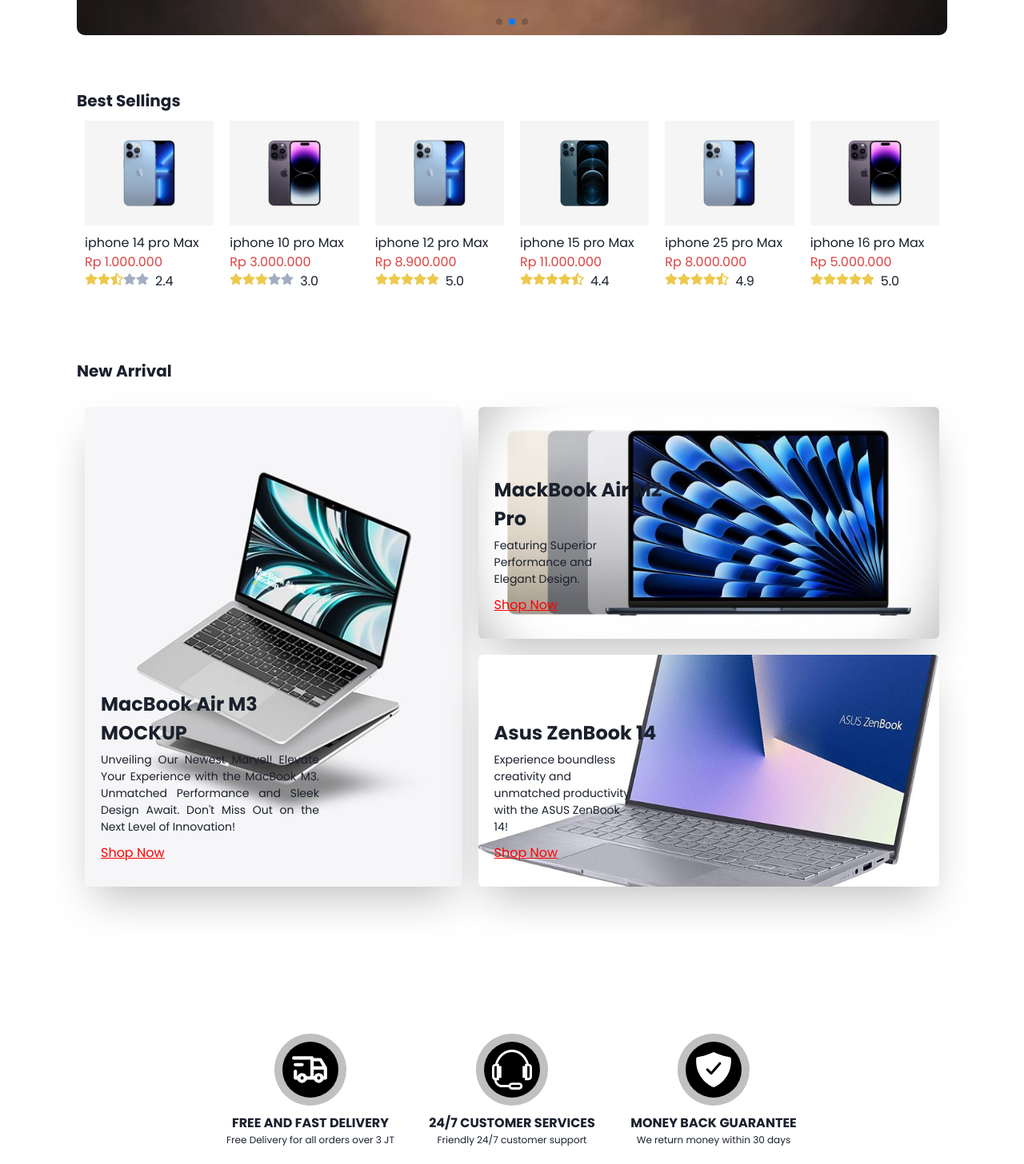
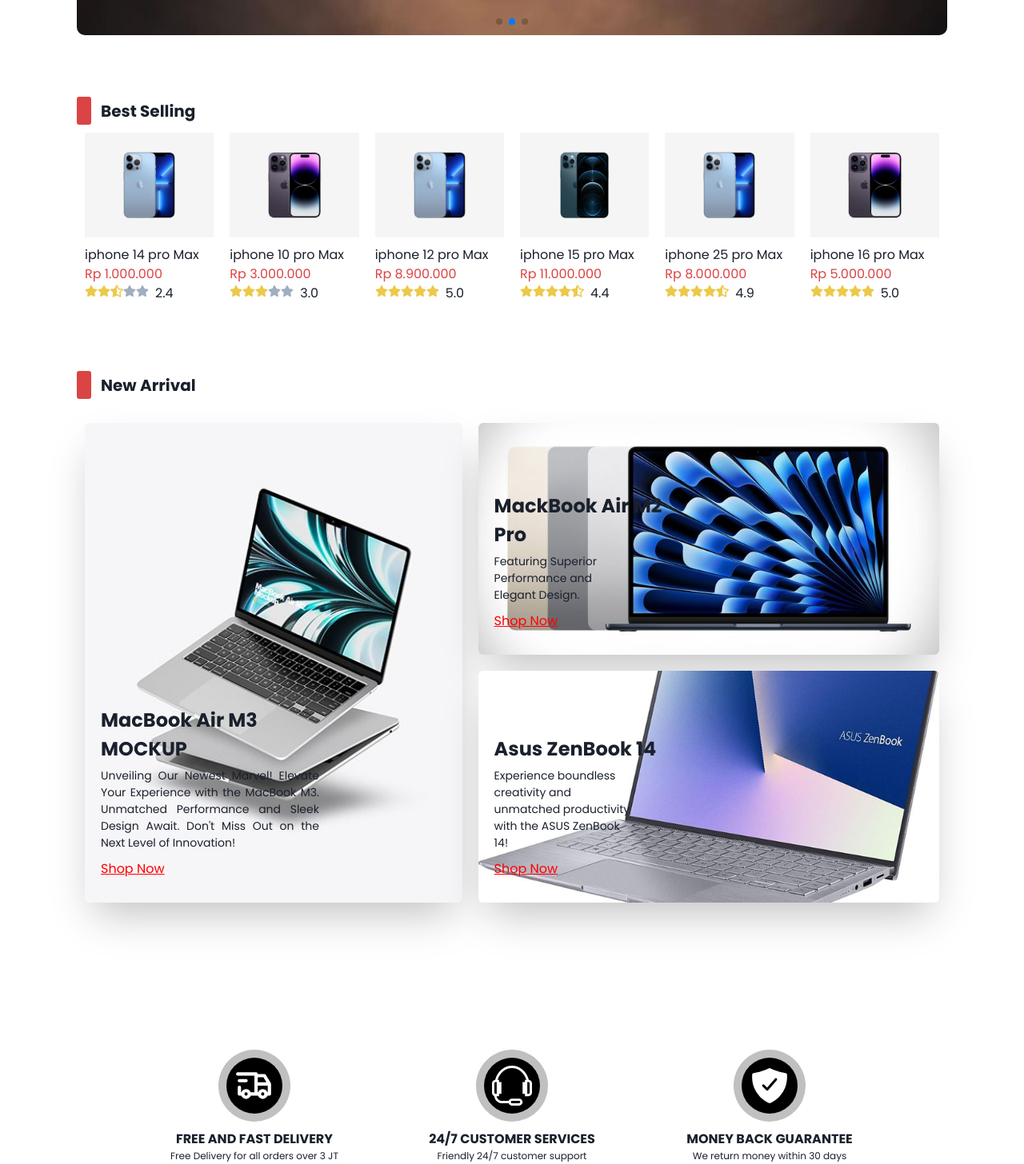
Before and after one commit to e-GadgetHub/gadgethub-fe, a React (Vite) app: page / in a window 1280 px wide. Shown: the part 479-1935 px from the top of the page at 80% size. Built offline with nearby package versions, Linux system fonts and the light colour scheme.

Commit message:
styling: minor changes

```diff
--- a/src/pages/Detail/DetailPage.tsx
+++ b/src/pages/Detail/DetailPage.tsx
@@ -21,7 +21,6 @@ import { CardBestSelling } from "../Home/component/CardBestSelling";
 import React from "react";
 import domy from "../../mock/databestselling.json";
 import { IBestSell } from "../../type";
-import { TbRectangleVerticalFilled } from "react-icons/tb";
 
 const DetailPage = () => {
   const [data, setData] = React.useState<IBestSell[]>([]);
@@ -70,12 +69,7 @@ const DetailPage = () => {
         </GridItem>
         <GridItem colSpan={5}>
           <Box>
-            <Image
-              w="100%"
-              h="100%"
-              src="https://bit.ly/dan-abramov"
-              alt="Dan Abramov"
-            />
+            <Image w="100%" h="100%" src="https://bit.ly/dan-abramov" alt="Dan Abramov" />
           </Box>
         </GridItem>
         <GridItem colSpan={4} ml={5}>
@@ -87,10 +81,9 @@ const DetailPage = () => {
             <Text>Rp 160.000</Text>
             <Box borderBottom="1px" borderColor={"gray"} py={6}>
               <Text align={"justify"}>
-                Deskripsi, Lorem ipsum dolor sit amet consectetur adipisicing
-                elit. Nisi amet minima veniam, facilis aperiam sapiente,
-                consequatur et, ut optio labore esse atque voluptas. Impedit
-                iure aliquam ab magni numquam quis!
+                Deskripsi, Lorem ipsum dolor sit amet consectetur adipisicing elit. Nisi amet minima veniam, facilis
+                aperiam sapiente, consequatur et, ut optio labore esse atque voluptas. Impedit iure aliquam ab magni
+                numquam quis!
               </Text>
             </Box>
             <HStack py={6}>
@@ -150,12 +143,7 @@ const DetailPage = () => {
               <Button colorScheme="red" w={52}>
                 Buy Now
               </Button>
-              <IconButton
-                variant="outline"
-                colorScheme="black"
-                aria-label="Send email"
-                icon={<FaRegHeart />}
-              />
+              <IconButton variant="outline" colorScheme="black" aria-label="Send email" icon={<FaRegHeart />} />
             </HStack>
             <Box w="100%" border="1px black solid" p={6}>
               <HStack>
@@ -164,9 +152,7 @@ const DetailPage = () => {
                 </Box>
                 <Flex direction={"column"} w="100%">
                   <Text fontWeight={"bold"}>Free Delivery</Text>
-                  <Text fontSize={12}>
-                    enter your postal code for delivery availability
-                  </Text>
+                  <Text fontSize={12}>enter your postal code for delivery availability</Text>
                 </Flex>
               </HStack>
             </Box>
@@ -184,9 +170,11 @@ const DetailPage = () => {
           </Box>
         </GridItem>
       </Grid>
-      <Flex alignItems={"center"} px={24} pt={14}>
-        <TbRectangleVerticalFilled color="red" size="50px" />
-        <Text>Related Item</Text>
+      <Flex w={"100%"} mt={"10px"}>
+        <Box bg={"#db4444"} w={"18px"} h={"35px"} borderRadius={3} me={3}></Box>
+        <Text fontWeight={"bold"} fontSize={"20px"} mt={"3px"}>
+          Related Items
+        </Text>
       </Flex>
       <Flex px={24} pb={24}>
         {data.map((item, index) => (
--- a/src/pages/Home/component/BestSelling.tsx
+++ b/src/pages/Home/component/BestSelling.tsx
@@ -1,4 +1,4 @@
-import { Box, Text } from "@chakra-ui/react";
+import { Box, Flex, Text } from "@chakra-ui/react";
 import React from "react";
 import { CardBestSelling } from "./CardBestSelling";
 import { IBestSell } from "../../../type";
@@ -12,9 +12,12 @@ export const BestSelling = () => {
 
   return (
     <Box py={"15px"} my={"20px"}>
-      <Text fontSize={"20px"} fontWeight={"bold"}>
-        Best Sellings
-      </Text>
+      <Flex w={"100%"} mt={"10px"}>
+        <Box bg={"#db4444"} w={"18px"} h={"35px"} borderRadius={3} me={3}></Box>
+        <Text fontWeight={"bold"} fontSize={"20px"} mt={"3px"}>
+          Best Selling
+        </Text>
+      </Flex>
 
       <Box display={"flex"}>
         {data.map((item, index) => (
--- a/src/pages/Home/component/NewAririval.tsx
+++ b/src/pages/Home/component/NewAririval.tsx
@@ -1,14 +1,15 @@
-import { Box, Text } from "@chakra-ui/react";
+import { Box, Flex, Text } from "@chakra-ui/react";
 import { Link } from "react-router-dom";
 
 export const NewAririval = () => {
   return (
     <>
-      <Box w={"100%"} mt={"10px"}>
-        <Text fontWeight={"bold"} fontSize={"20px"}>
+      <Flex w={"100%"} mt={"10px"}>
+        <Box bg={"#db4444"} w={"18px"} h={"35px"} borderRadius={3} me={3}></Box>
+        <Text fontWeight={"bold"} fontSize={"20px"} mt={"3px"}>
           New Arrival
         </Text>
-      </Box>
+      </Flex>
       <Box display={"flex"} minH={"600px"} gap={"20px"} mb={"10px"} mx={"10px"}>
         <Box
           boxShadow={"2xl"}
--- a/src/pages/Home/component/Superiority.tsx
+++ b/src/pages/Home/component/Superiority.tsx
@@ -5,7 +5,7 @@ import { TfiHeadphoneAlt } from "react-icons/tfi";
 
 export const Superiority = () => {
   return (
-    <Box display={"flex"} justifyContent={"center"} alignItems={"center"} gap={"30px"} h={"300px"} my={"70px"}>
+    <Box display={"flex"} justifyContent={"center"} alignItems={"center"} gap={"100px"} h={"300px"} my={"70px"}>
       <Box w={"222px"} display={"flex"} flexDirection={"column"} justifyContent={"center"} alignItems={"center"}>
         <Box bg={"#C1C0C1"} p={"10px"} rounded={"100%"}>
           <Box bg={"black"} rounded={"100%"} p={"10px"}>
```
